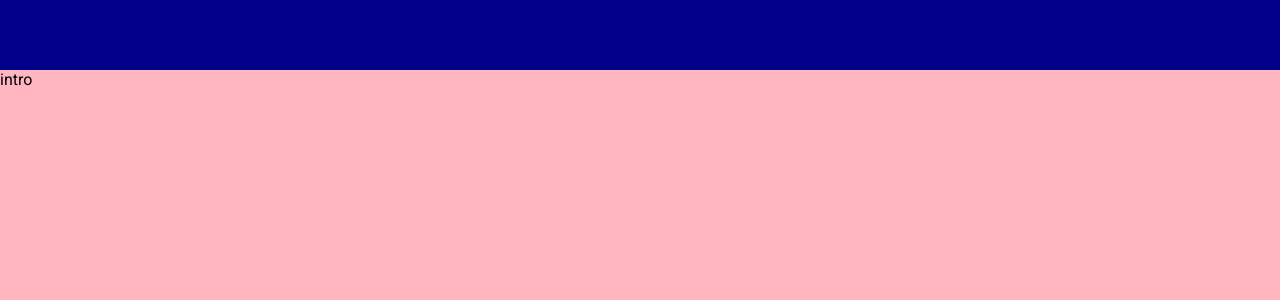
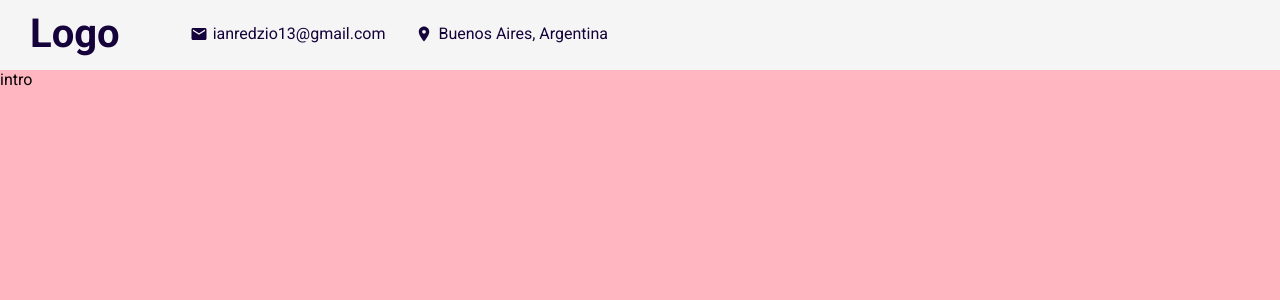
Before and after one commit to IannRedzio/portfolio, a React (Create React App) app: page / in a window 1280 px wide. Shown: the top 300 px of the page. Built offline with nearby package versions, Linux system fonts and the light colour scheme.

Commit message:
basic navbar

```diff
--- a/package.json
+++ b/package.json
@@ -4,6 +4,7 @@
   "private": true,
   "dependencies": {
     "@material-ui/core": "^4.12.3",
+    "@material-ui/icons": "^4.11.2",
     "@testing-library/jest-dom": "^5.11.4",
     "@testing-library/react": "^11.1.0",
     "@testing-library/user-event": "^12.1.10",
--- a/src/app.scss
+++ b/src/app.scss
@@ -7,6 +7,7 @@
         background-color:lightsalmon;
         position: relative;
         top: 70px;
+        scroll-behavior: smooth;
         scroll-snap-type: y mandatory;
         scrollbar-width: none;
         &::-webkit-scrollbar{
--- a/src/components/contact/Contact.jsx
+++ b/src/components/contact/Contact.jsx
@@ -2,7 +2,7 @@ import "./contact.scss";
 
 export default function Contact() {
     return (
-        <div className="contact">
+        <div className="contact" id="contact">
             contact
         </div>
     )
--- a/src/components/intro/Intro.jsx
+++ b/src/components/intro/Intro.jsx
@@ -2,7 +2,7 @@ import "./intro.scss";
 
 export default function Intro() {
     return (
-        <div className="intro">
+        <div className="intro" id="intro">
             intro
         </div>
     )
--- a/src/components/portfolio/Portfolio.jsx
+++ b/src/components/portfolio/Portfolio.jsx
@@ -2,7 +2,7 @@ import "./portfolio.scss";
 
 export default function Portfolio() {
     return (
-        <div className="portfolio">
+        <div className="portfolio" id="portfolio">
             portfolio
         </div>
     )
--- a/src/components/technologies/Technologies.jsx
+++ b/src/components/technologies/Technologies.jsx
@@ -2,7 +2,7 @@ import "./technologies.scss";
 
 export default function Technologies() {
     return (
-        <div className="technologies">
+        <div className="technologies" id="technologies">
             technologies
         </div>
     )
--- a/src/components/topbar/Topbar.jsx
+++ b/src/components/topbar/Topbar.jsx
@@ -1,9 +1,26 @@
 import "./topbar.scss";
+import MailIcon from "@material-ui/icons/Mail";
+import RoomIcon from "@material-ui/icons/Room";
 
 export default function Topbar() {
-    return (
-        <div className="topbar">
-
+  return (
+    <div className="topbar">
+      <div className="wrapper">
+        <div className="left">
+          <a href="#intro" className="logo">
+            Logo
+          </a>
+          <div className="itemContainer">
+            <MailIcon className="icon" />
+            <span>ianredzio13@gmail.com</span>
+          </div>
+          <div className="itemContainer">
+            <RoomIcon className="icon" />
+            <span>Buenos Aires, Argentina</span>
+          </div>
         </div>
-    )
+        <div className="right"></div>
+      </div>
+    </div>
+  );
 }
--- a/src/components/topbar/topbar.scss
+++ b/src/components/topbar/topbar.scss
@@ -1,8 +1,48 @@
+@import "../../global.scss";
+
 .topbar{
     width: 100%;
     height: 70px;
-    background-color: darkblue;
+    background-color: whitesmoke;
+    color: $mainColor;
     position:fixed;
     top: 0;
     z-index: 2;
+
+    .wrapper {
+        padding: 10px 30px;
+        display: flex;
+        align-items: center;
+        justify-content: space-between;
+
+        .left{
+            display: flex;
+            align-items: center;
+
+
+            .logo {
+                font-size: 40px;
+                font-weight: 700;
+                text-decoration: none;
+                color: inherit;
+                margin-right: 40px;
+            }
+
+            .itemContainer {
+                display: flex;
+                align-items: center;
+                margin-left: 30px;
+
+                .icon {
+                    font-size: 18px;
+                    margin-right: 5px;
+                }
+
+                .span {
+                    font-size: 15px;
+                    font-weight: 500;
+                }
+            }
+        }
+    }
 }
--- a/src/components/works/Works.jsx
+++ b/src/components/works/Works.jsx
@@ -2,7 +2,7 @@ import "./works.scss";
 
 export default function Works() {
     return (
-        <div className="works">
+        <div className="works" id="works">
             works
         </div>
     )
--- /dev/null
+++ b/src/global.scss
@@ -0,0 +1 @@
+$mainColor: #15023a;
```
Also changed, not shown: 1 other file (tests, documents, lock files or other folders).
